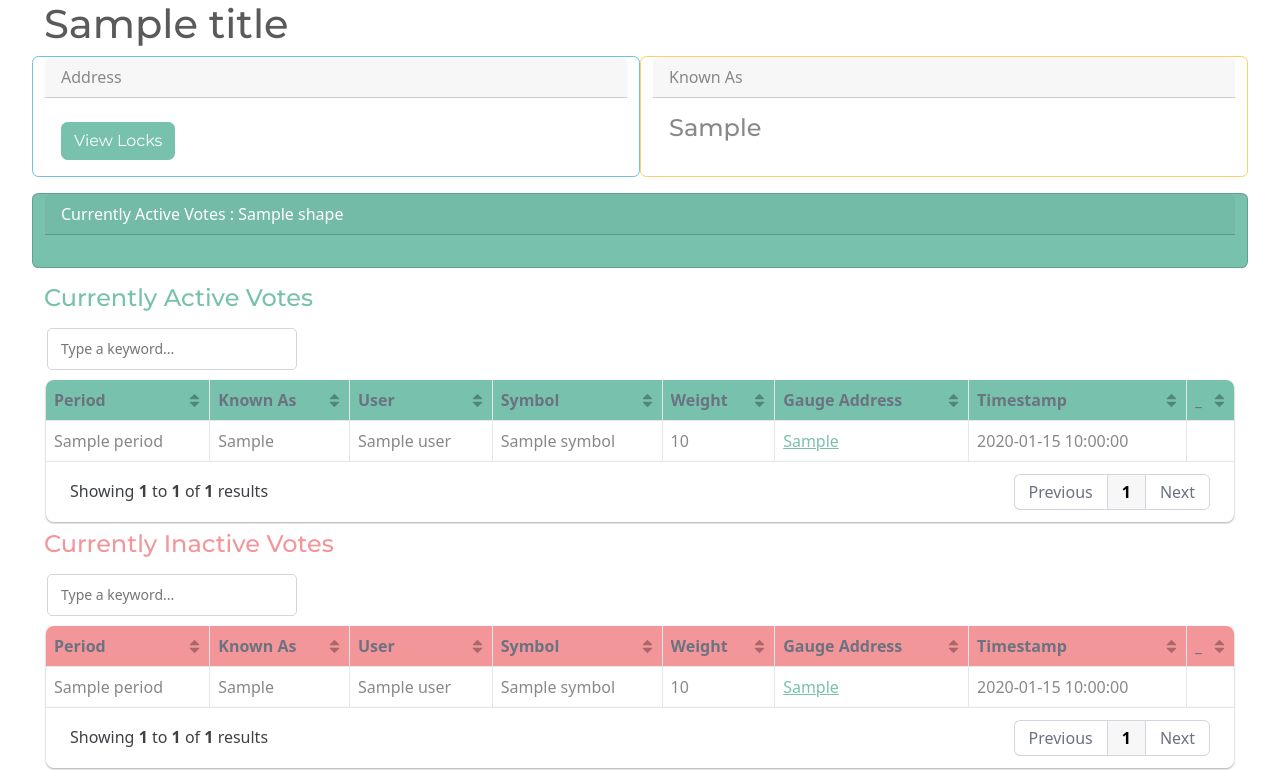
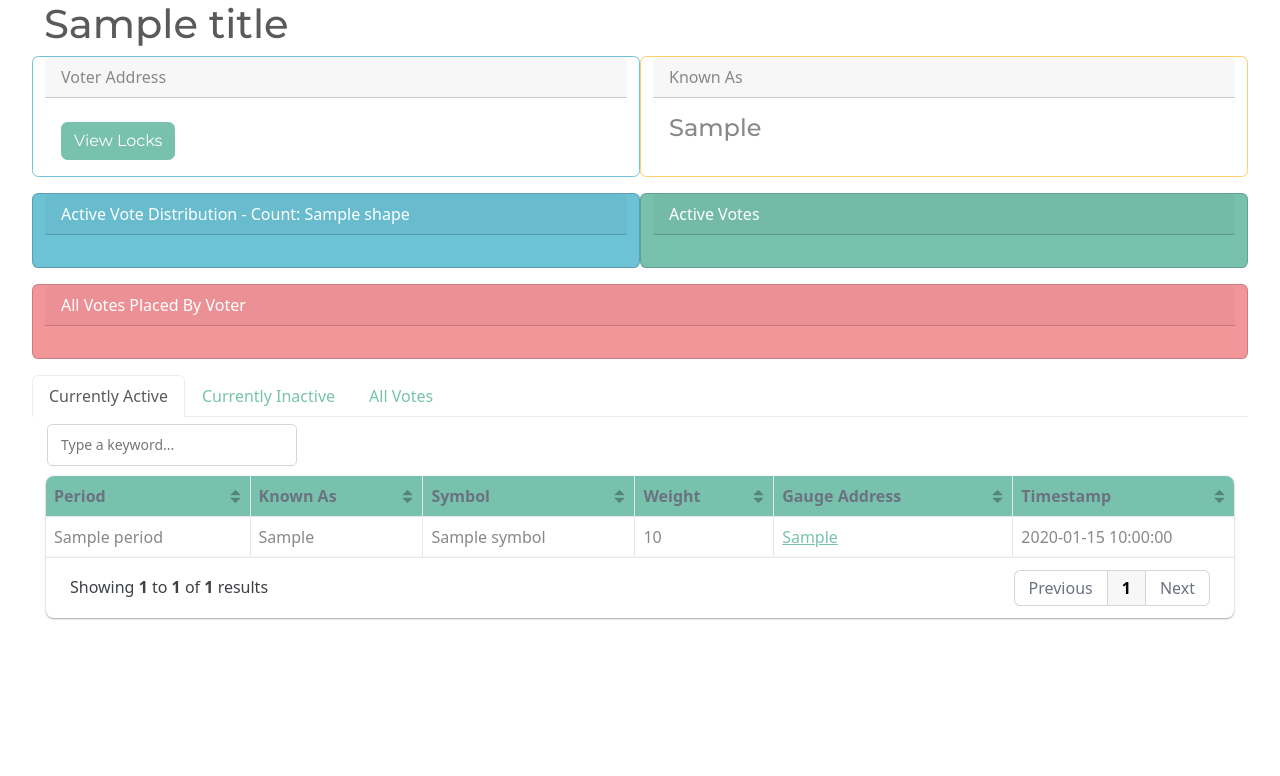
Before and after one commit to ExperimentsWithCode/Center-For-Llamas, a Flask app: template app/curve/gauge_votes/templates/show_gauge_votes.jinja2 in a window 1280 px wide. Shown: the part 232-1008 px from the top of the page. After the commit the page ends 852 px from the top, so only its background shows below. Run offline with Flask 3, Linux system fonts and the light colour scheme; the template is opened without the code that fills it: most values are stand-ins (such as "Sample title", 1, 10 or a date in 2020); parts of the project's set-up code (start-up, migrations or seed data) failed here and were passed over; some libraries are stand-ins or nearby versions.

Commit message:
Gauge Vote Updates

```diff
--- /dev/null
+++ b/app/curve/gauge_votes/templates/gauge_votes_table_helper.jinja2
@@ -0,0 +1,63 @@
+<div class="row">
+
+    <div id='{{ id }}' ></div>
+</div>
+
+
+<script type='text/javascript'>
+      new gridjs.Grid({
+        columns: [
+          { id: 'period', name: 'Period' },
+          { id: 'known_as', name: 'Known As' },
+          {# { id: 'user', name: 'User' }, #}
+          { id: 'symbol', name: 'Symbol' },
+          { id: 'weight', name: 'Weight',
+            {% include 'utility_sort_int.jinja2' %}
+          },
+          { id: 'gauge_addr', name: 'Gauge Address',
+            formatter: (_, row) => gridjs.html(
+                `${row.cells[4].data.toString()}`
+            )
+          },
+          { id: 'time', name: 'Timestamp' },
+
+        ],
+        data: [
+          {% for index, row in df.iterrows() %}
+            {
+              'period': '{{ row['period'] }}',
+              'known_as': '{{ row['known_as'] }}',
+              {# 'user': '{{ row['user'] }}', #}
+              'symbol': '{{ row['symbol'] }}',
+              'weight': '{{ row['weight'] }}',
+              'gauge_addr': `<a href={{ url_for('gauge_rounds_bp.show', gauge_addr = row['gauge_addr']) }}>{{row['gauge_addr']}}</a>`,
+              'time': '{{ row['time'] }}',
+
+            },
+          {% endfor %}
+        ],
+        search: true,
+        sort: true,
+        autoWidth: true,
+
+        pagination: {
+          limit: 20,
+          summary: true
+        },
+        className: {
+          {# td: 'my-td-class', #}
+          th: 'table-{{table_type}}',
+          table: 'table table-hover'
+        },
+          style: {
+
+            td: {
+              'max-width': '120px',
+              'overflow': 'hidden',
+              'text-overflow': 'ellipsis',
+              'white-space': 'nowrap',
+            }
+
+          }
+      }).render(document.getElementById( '{{ id }}' ));
+</script>
--- /dev/null
+++ b/app/curve/gauge_votes/templates/gauge_votes_table_manager.jinja2
@@ -0,0 +1,68 @@
+ {% block content %}
+
+
+<div class ="row">
+
+        <ul class="nav nav-tabs" role="tablist">
+        <li class="nav-item" role="presentation">
+            <a class="nav-link active" data-bs-toggle="tab" href="#currentlyActive" aria-selected="true" role="tab">Currently Active</a>
+        </li>
+
+        {% if inactive_votes|length > 0 %}
+
+            <li class="nav-item" role="presentation">
+                <a class="nav-link" data-bs-toggle="tab" href="#currentlyInactive" aria-selected="false" role="tab" tabindex="-1">Currently Inactive</a>
+            </li>
+        {% endif %}
+
+
+        <li class="nav-item" role="presentation">
+            <a class="nav-link" data-bs-toggle="tab" href="#allVotes" aria-selected="false" role="tab" tabindex="-1">All Votes</a>
+        </li>
+
+        </ul>
+        <div id="myTabContent" class="tab-content">
+        <div class="tab-pane fade active show" id="currentlyActive" role="tabpanel">
+
+            {% with df = votes  %}
+                {% with table_type = 'primary'  %}
+                    {% with id="vote_table_1" %}
+                        {% include 'gauge_votes_table_helper.jinja2' %}
+                    {% endwith %}
+                {% endwith %}
+            {% endwith %}
+
+        </div>
+
+        {% if inactive_votes|length > 0 %}
+        <div class="tab-pane fade" id="currentlyInactive" role="tabpanel">
+
+            {% with df = inactive_votes %}
+                {% with table_type = 'secondary'  %}
+                    {% with id="vote_table_2" %}
+                        {% include 'gauge_votes_table_helper.jinja2' %}
+                    {% endwith %}
+                {% endwith %}
+
+            {% endwith %}
+        </div>
+        {% endif %}
+
+
+        <div class="tab-pane fade" id="allVotes" role="tabpanel">
+
+            {% with df=all_votes %}
+                {% with table_type = 'info'  %}
+                    {% with id="vote_table_3" %}
+                        {% include 'gauge_votes_table_helper.jinja2' %}
+                    {% endwith %}
+                {% endwith %}
+            {% endwith %}
+        </div>
+
+    </div>
+
+
+</div>
+
+    {% endblock %}
--- a/app/curve/gauge_votes/templates/show_gauge_votes.jinja2
+++ b/app/curve/gauge_votes/templates/show_gauge_votes.jinja2
@@ -17,7 +17,7 @@
     <div class="row">
 
         <div class="card border-info mb-3", style="max-width: 50%;" >
-          <div class="card-header">Address</div>
+          <div class="card-header">Voter Address</div>
           <div class="card-body">
               <h4 class="card-title">{{user}}</h4>
               {# <p class="card-text">Some quick example text to build on the card title and make up the bulk of the card's content.</p> #}
@@ -44,8 +44,8 @@
     </div>
 
     <div class ="row">
-        <div class="card text-white bg-primary mb-3" >
-          <div class="card-header">Currently Active Votes : {{ votes.shape[0] }}</div>
+      <div class="card text-white bg-info mb-3" style="max-width: 50%;">
+        <div class="card-header">Active Vote Distribution - Count: {{ votes.shape[0] }}</div>
         <div class="card-body">
             {# <h4 class="card-title">{{votes.iloc[0]['known_as']}}</h4> #}
 
@@ -55,29 +55,34 @@
 
         </div>
       </div>
-    </div>
-    <div class="row">
 
-        <div id="chart" class="chart"></div>
+      <div class="card text-white bg-primary mb-3" style="max-width: 50%;" >
+        <div class="card-header">Active Votes</div>
+        <div class="card-body">
+            {# <h4 class="card-title">{{votes.iloc[0]['known_as']}}</h4> #}
+
+            {# <h4 class="card-title">Current Votes : {{ votes.shape[0] }}</h4> #}
+            {# <p class="card-text">Some quick example text to build on the card title and make up the bulk of the card's content.</p> #}
+            <div id="chart2" class="chart2"></div>
 
         </div>
-    <div class="row">
-
-        <h4 class="text-primary">Currently Active Votes</h4>
-
-        <div id="vote_table"></div>
-
       </div>
-    <div class="row">
-
-        <h4 class="text-secondary">Currently Inactive Votes</h4>
-
-        <div id="inactive_vote_table"></div>
 
     </div>
 
+    <div class ="row">
+        <div class="card text-white bg-secondary mb-3" >
+          <div class="card-header">All Votes Placed By Voter</div>
+          <div class="card-body">
+              {# <h4 class="card-title">{{votes.iloc[0]['known_as']}}</h4> #}
 
+              {# <h4 class="card-title">Current Votes : {{ votes.shape[0] }}</h4> #}
+              {# <p class="card-text">Some quick example text to build on the card title and make up the bulk of the card's content.</p> #}
+              <div id="chart3" class="chart3"></div>
 
+          </div>
+        </div>
+    </div>
 
 
 <script src='https://cdn.plot.ly/plotly-latest.min.js'></script>
@@ -86,104 +91,21 @@
   Plotly.plot('chart',graphs,{});
 </script>
 
-
-
 <script type='text/javascript'>
-      new gridjs.Grid({
-        columns: [
-          { id: 'period', name: 'Period' },
-          { id: 'known_as', name: 'Known As' },
-          { id: 'user', name: 'User' },
-          { id: 'symbol', name: 'Symbol' },
-          { id: 'weight', name: 'Weight' },
-          { id: 'gauge_addr', name: 'Gauge Address',
-            formatter: (_, row) => gridjs.html(
-              `<a href=${row.cells[7].data}>${row.cells[5].data}</a>`
-            )
-
-          },
-          { id: 'time', name: 'Timestamp' },
-          { id: '_', name: '_',
-            formatter: (_, row) => gridjs.html(``)
-
-          },
-        ],
-        data: [
-          {% for index, row in votes.iterrows() %}
-            {
-              'period': '{{ row['period'] }}',
-              'known_as': '{{ row['known_as'] }}',
-              'user': '{{ row['user'] }}',
-              'symbol': '{{ row['symbol'] }}',
-              'weight': '{{ row['weight'] }}',
-              'gauge_addr': '{{ row['gauge_addr'] }}',
-              'time': '{{ row['time'] }}',
-              '_': `{{ url_for('gauge_rounds_bp.show', gauge_addr = row['gauge_addr']) }}`
-
-            },
-          {% endfor %}
-        ],
-        search: true,
-        sort: true,
-        pagination: {
-          limit: 50,
-          summary: true
-        },
-        className: {
-          {# td: 'my-td-class', #}
-          th: 'table-primary',
-          table: 'table table-hover'
-        }
-      }).render(document.getElementById('vote_table'));
+  var graphs2 = {{graphJSON2 | safe}};
+  Plotly.plot('chart2',graphs2,{});
 </script>
 
 
 <script type='text/javascript'>
-      new gridjs.Grid({
-        columns: [
-          { id: 'period', name: 'Period' },
-          { id: 'known_as', name: 'Known As' },
-          { id: 'user', name: 'User' },
-          { id: 'symbol', name: 'Symbol' },
-          { id: 'weight', name: 'Weight' },
-          { id: 'gauge_addr', name: 'Gauge Address',
-            formatter: (_, row) => gridjs.html(
-              `<a href=${row.cells[7].data}>${row.cells[5].data}</a>`
-            )
+  var graphs3 = {{graphJSON3 | safe}};
+  Plotly.plot('chart3',graphs3,{});
+</script>
 
-          },
-          { id: 'time', name: 'Timestamp' },
-          { id: '_', name: '_',
-            formatter: (_, row) => gridjs.html(``)
-          },
-        ],
-        data: [
-          {% for index, row in inactive_votes.iterrows() %}
-            {
-              'period': '{{ row['period'] }}',
-              'known_as': '{{ row['known_as'] }}',
-              'user': '{{ row['user'] }}',
-              'symbol': '{{ row['symbol'] }}',
-              'weight': '{{ row['weight'] }}',
-              'gauge_addr': '{{ row['gauge_addr'] }}',
-              'time': '{{ row['time'] }}',
-              '_': `{{ url_for('gauge_rounds_bp.show', gauge_addr = row['gauge_addr']) }}`
 
-            },
-          {% endfor %}
-        ],
-        fixedHeader: true,
-        search: true,
-        sort: true,
-        pagination: {
-          limit: 50,
-          summary: true
-        },
-        className: {
-          {# td: 'my-td-class', #}
-          th: 'table-secondary',
-          table: 'table table-hover'
-        }
-      }).render(document.getElementById('inactive_vote_table'));
-</script>
+
+
+  {% include 'gauge_votes_table_manager.jinja2' %}
+
+
 {% endblock %}
--- a/app/curve/gauges/templates/gauge_index.jinja2
+++ b/app/curve/gauges/templates/gauge_index.jinja2
@@ -64,7 +64,7 @@
 <script type='text/javascript'>
       new gridjs.Grid({
         columns: [
-          { id: 'deployed_timestamp', name: ' Timestamp' },
+          { id: 'deployed_timestamp', name: 'Deployed Timestamp' },
           { id: 'vote_timestamp', name: 'Vote Timestamp' },
           { id: 'first_period', name: 'Gauge Round Created' },
 
@@ -78,7 +78,6 @@
               )
           },
           { id: 'pool_addr', name: 'Pool Address' },
-
           { id: '_', name: '_', formatter: (_, row) => gridjs.html(``) },
         ],
         data: [
@@ -92,9 +91,7 @@
               'gauge_name': '{{ row['gauge_name'] }}',
               'gauge_addr': '{{ row['gauge_addr'] }}',
               'pool_addr': '{{ row['pool_addr'] }}',
-
               '_': `{{ url_for('gauge_rounds_bp.show', gauge_addr = row['gauge_addr']) }}`,
-
 
             },
           {% endfor %}
--- a/app/utilities/utility.py
+++ b/app/utilities/utility.py
@@ -104,11 +104,10 @@ def get_period_end_date(time):
     week_num = int(time.strftime("%V"))
     week_day = int(time.weekday())      # starts sunday
 
-    day = int(time.day)
     month = int(time.month)
     if week_num > 50 and month == 1:
         week_num = 1
-    if week_day > 5:
+    if week_day >= 5:
         week_num += 1
     # print(time)
     try:
```
Also changed, not shown: app/curve/gauge_rounds/templates/show_gauge_rounds.jinja2 (+5 -69 lines), app/curve/gauge_votes/routes.py (+97 -6 lines), app/curve/gauge_votes/templates/index_gauge_votes.jinja2 (+18 -13 lines), app/home/content/to_do.py (+6 -4 lines). Lines whose indentation alone changed are shown as unchanged.
